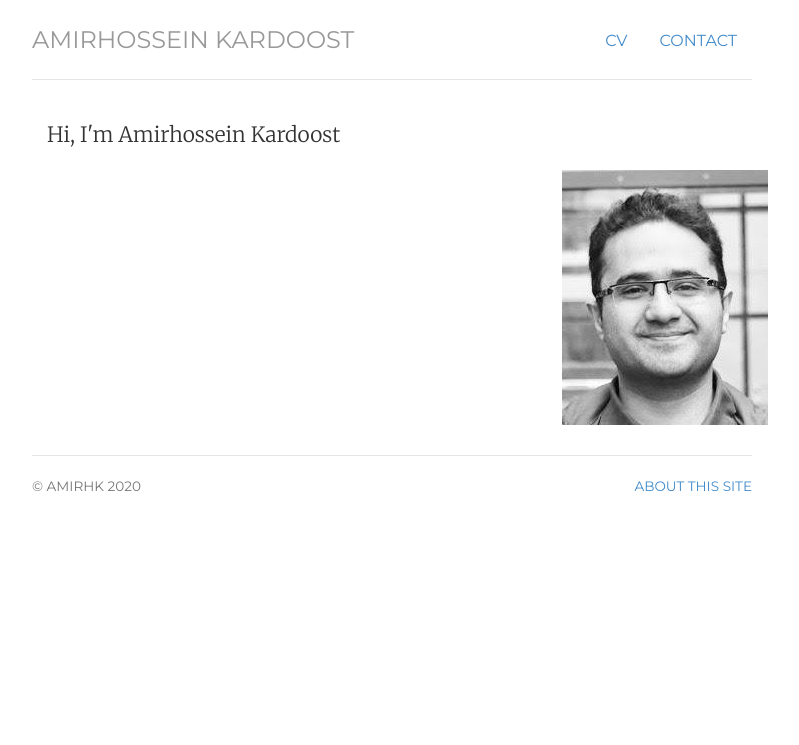
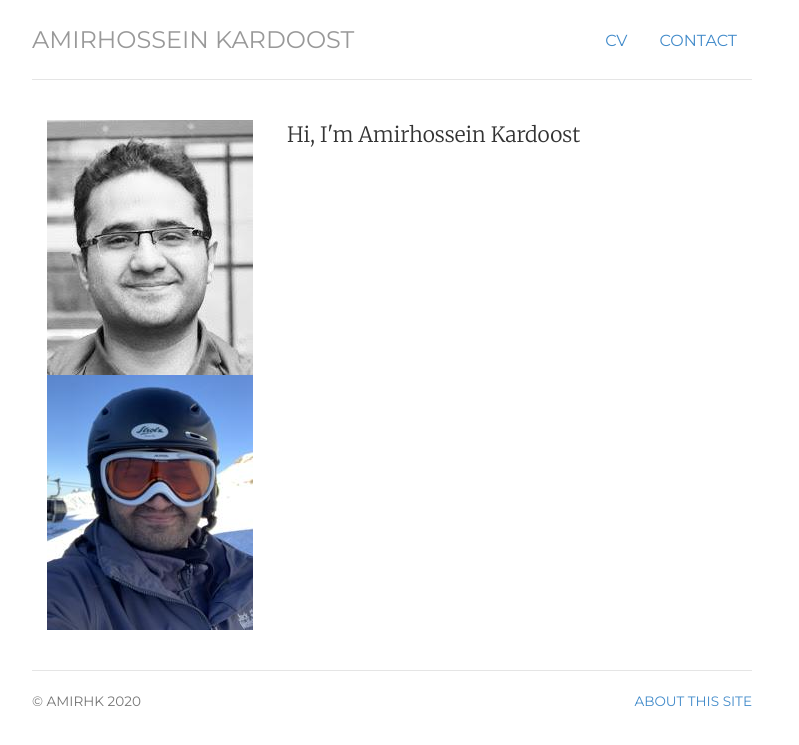
Before and after one commit to Amirhk-dev/Amirhk-dev.github.io, a Jekyll site: the page built from index.html, in a window 1280 px wide. Shown: the top 745 px of the page, without its empty margins (248-1047 px from the left). Built offline with Jekyll 4.4.1, drawn with Linux system fonts in a browser that asks for light colours.

Commit message:
Update index.html

```diff
--- a/index.html
+++ b/index.html
@@ -8,7 +8,7 @@ description: Amirhossein Kardoost ... .
 ---
 
 <div class="row marketing">
-	  <div class="card">
+	  <div class="col-sm-4">
 	    <img src="/img/amir.jpg" alt="Card Back">
             <img src="/img/amir1.jpg" class="img-top" alt="Card Front">
 	    <!-- <img class="img-circle avatar" alt="Amirhossein Kardoost" src="img/amir.jpg"> -->
```
